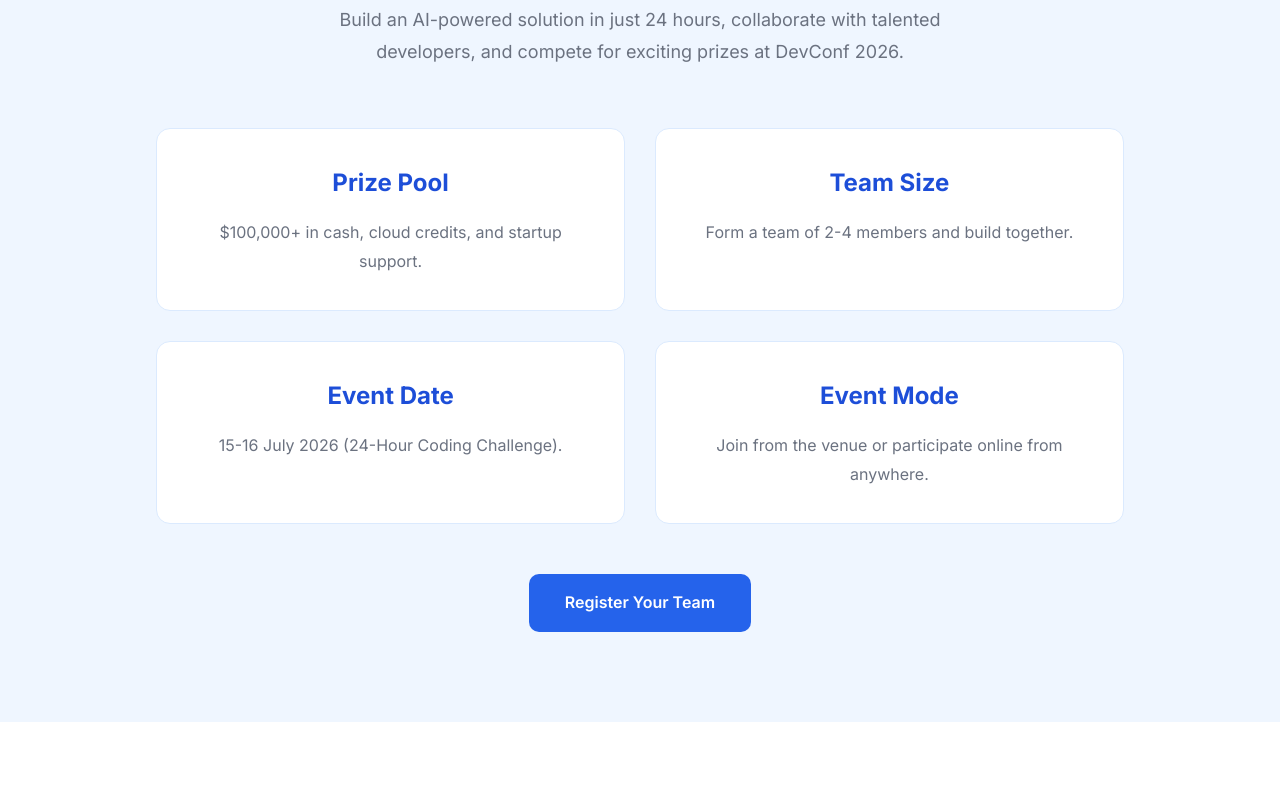
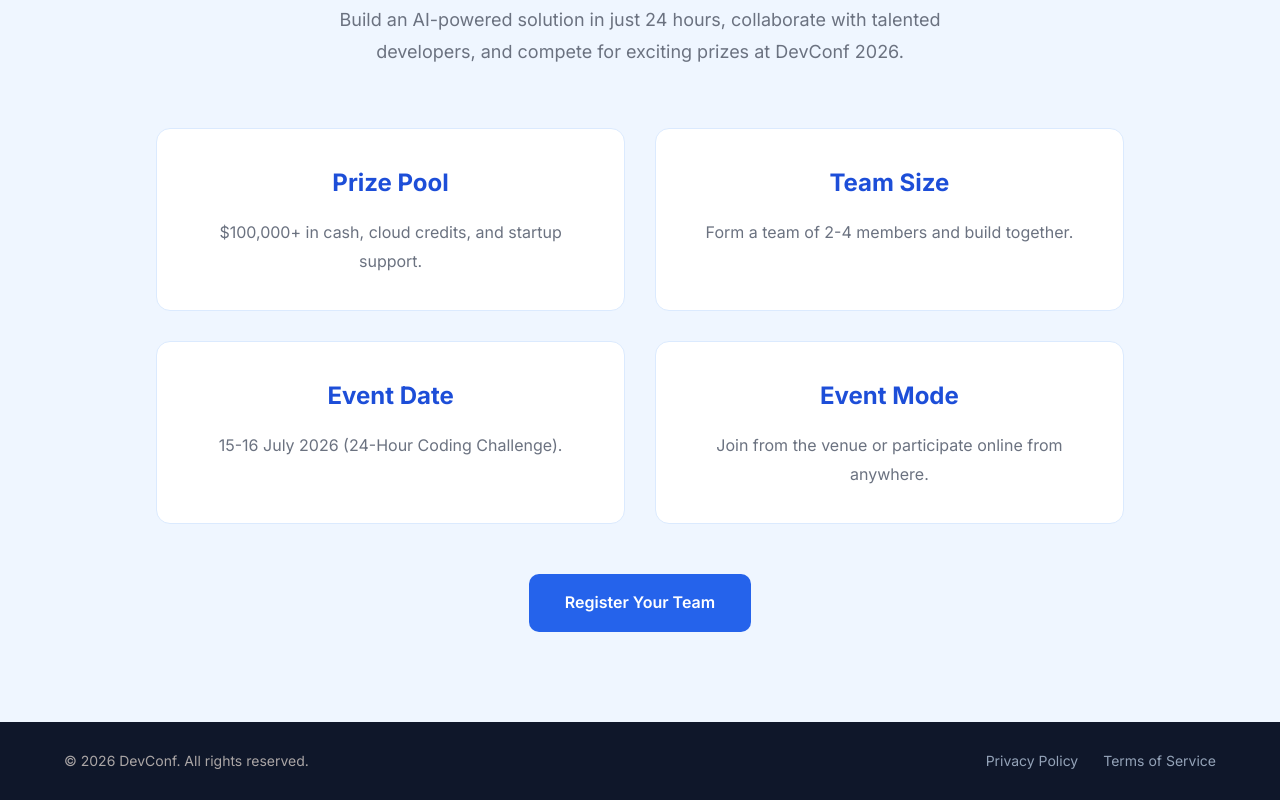
Before and after one commit to raisul022/B14-A01-DevConf-2026, a plain HTML site: page index.html in a window 1280 px wide. Shown: the part 3304-4104 px from the top of the page. Before the commit the page ends 4026 px from the top, so only its background shows below. Drawn offline with Linux system fonts and the light colour scheme.

Commit message:
Project completed

```diff
--- a/index.html
+++ b/index.html
@@ -318,15 +318,22 @@
 
 </section>
 
+<footer class="footer">
 
+    <div class="container footer-content">
+        <p class="copyright">
+            © 2026 DevConf. All rights reserved.
+        </p>
 
+        <div class="footer-links">
+            <a href="#">Privacy Policy</a>
+            <a href="#">Terms of Service</a>
 
+        </div>
 
-    <footer>
+    </div>
 
-    </footer>
-
-
+</footer>
 
 </body>
 
--- a/style.css
+++ b/style.css
@@ -431,3 +431,43 @@ header{
 
     background:#1D4ED8;
 }
+
+.footer{
+
+    background:#0F172A;
+    padding:28px 0;
+
+}
+
+.footer-content{
+
+    display:flex;
+    justify-content:space-between;
+    align-items:center;
+
+}
+
+.copyright{
+
+    color:#aba6a6;
+    font-size:14px;
+}
+.footer-links{
+
+    display:flex;
+    gap:25px;
+
+}
+
+.footer-links a{
+
+    text-decoration:none;
+    color:#94A3B8;
+    font-size:14px;
+    transition:.3s;
+}
+
+.footer-links a:hover{
+
+    color:#ffffff;
+}
```
